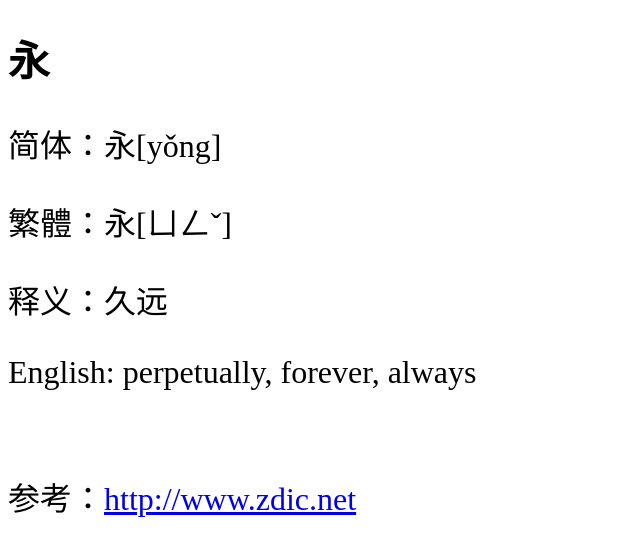
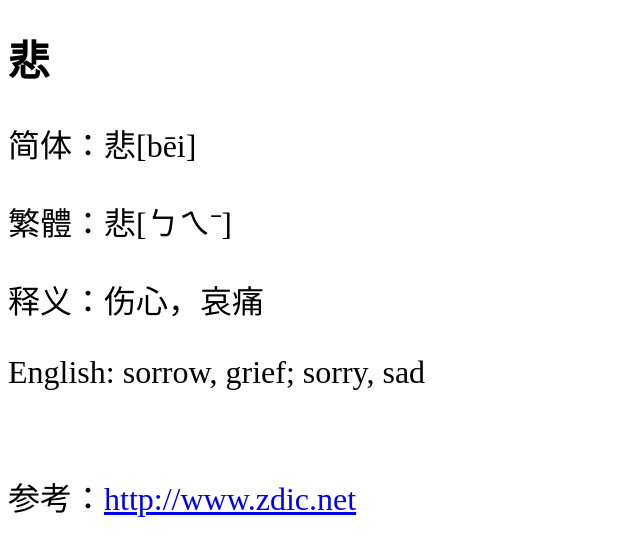
Before and after one commit to shengzhe/livecalligraphy, a Jekyll site: the page built from _posts/2012-08-31-LanTing-281.html, in a window 1280 px wide. Shown: the top 556 px of the page, without its empty margins (0-640 px from the left). Built offline with Jekyll 4.4.1, drawn with Linux system fonts in a browser that asks for light colours; Markdown is read by kramdown in place of the engine named in the settings.

Commit message:
Update 2012-08-31-LanTing-281.html

```diff
--- a/_posts/2012-08-31-LanTing-281.html
+++ b/_posts/2012-08-31-LanTing-281.html
@@ -1,11 +1,11 @@
 ---
 layout: default
-title: 兰亭集序第1个字 (1st character of Lan Ting)
+title: 兰亭集序第281个字 (281st character of Lan Ting)
 ---
-<h1>永</h1>
-<p>简体：永[yǒng]</p>
-<p>繁體：永[ㄩㄥˇ]</p>
-<p>释义：久远</p>
-<p>English: perpetually, forever, always</p>
+<h1>悲</h1>
+<p>简体：悲[bēi]</p>
+<p>繁體：悲[ㄅㄟˉ]</p>
+<p>释义：伤心，哀痛</p>
+<p>English: sorrow, grief; sorry, sad</p>
 <br/>
-<p>参考：<a href="http://www.zdic.net/zd/zi/ZdicE6ZdicB0ZdicB8.htm">http://www.zdic.net</a></p>
+<p>参考：<a href="http://www.zdic.net/z/19/js/60B2.htm">http://www.zdic.net</a></p>
```
